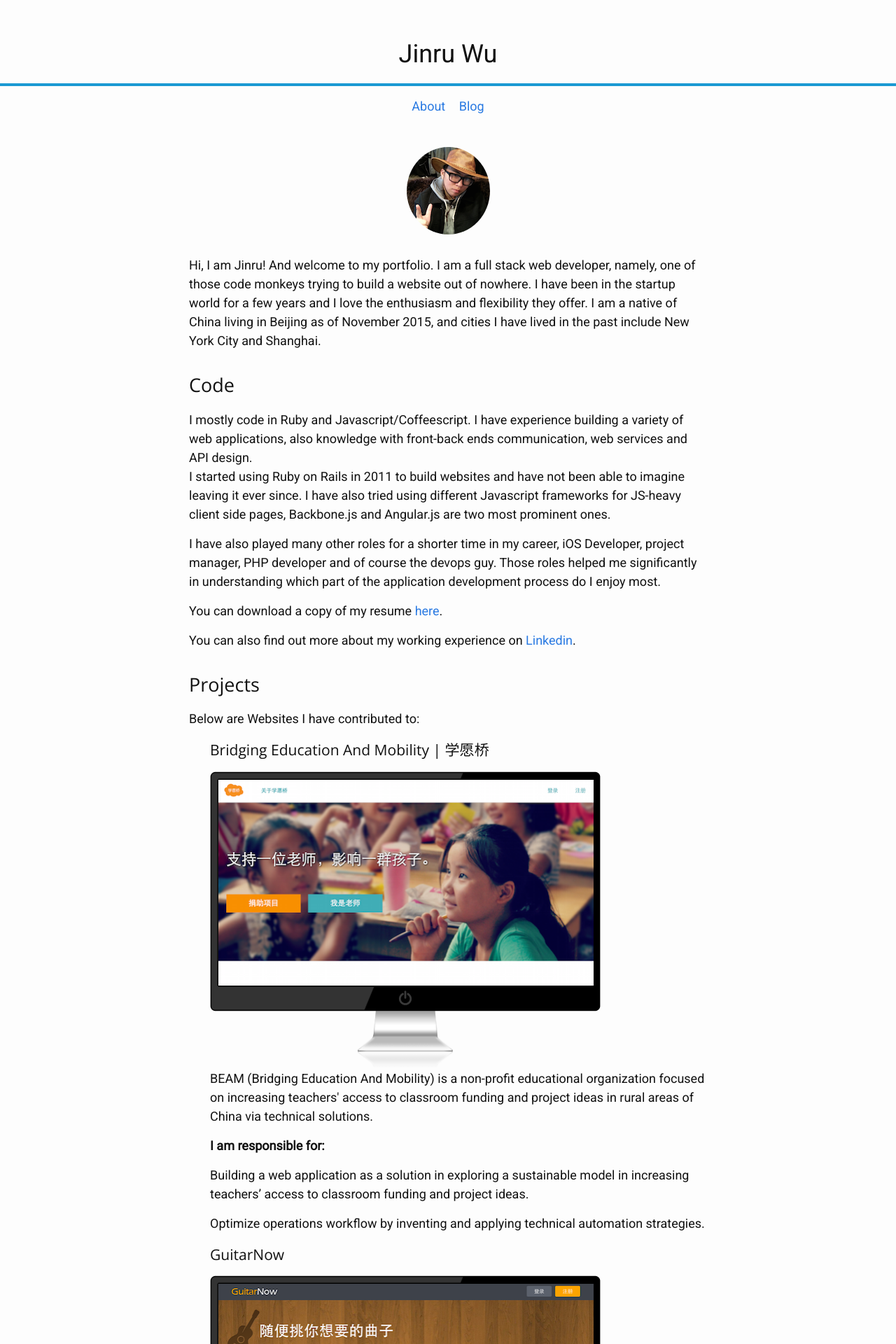
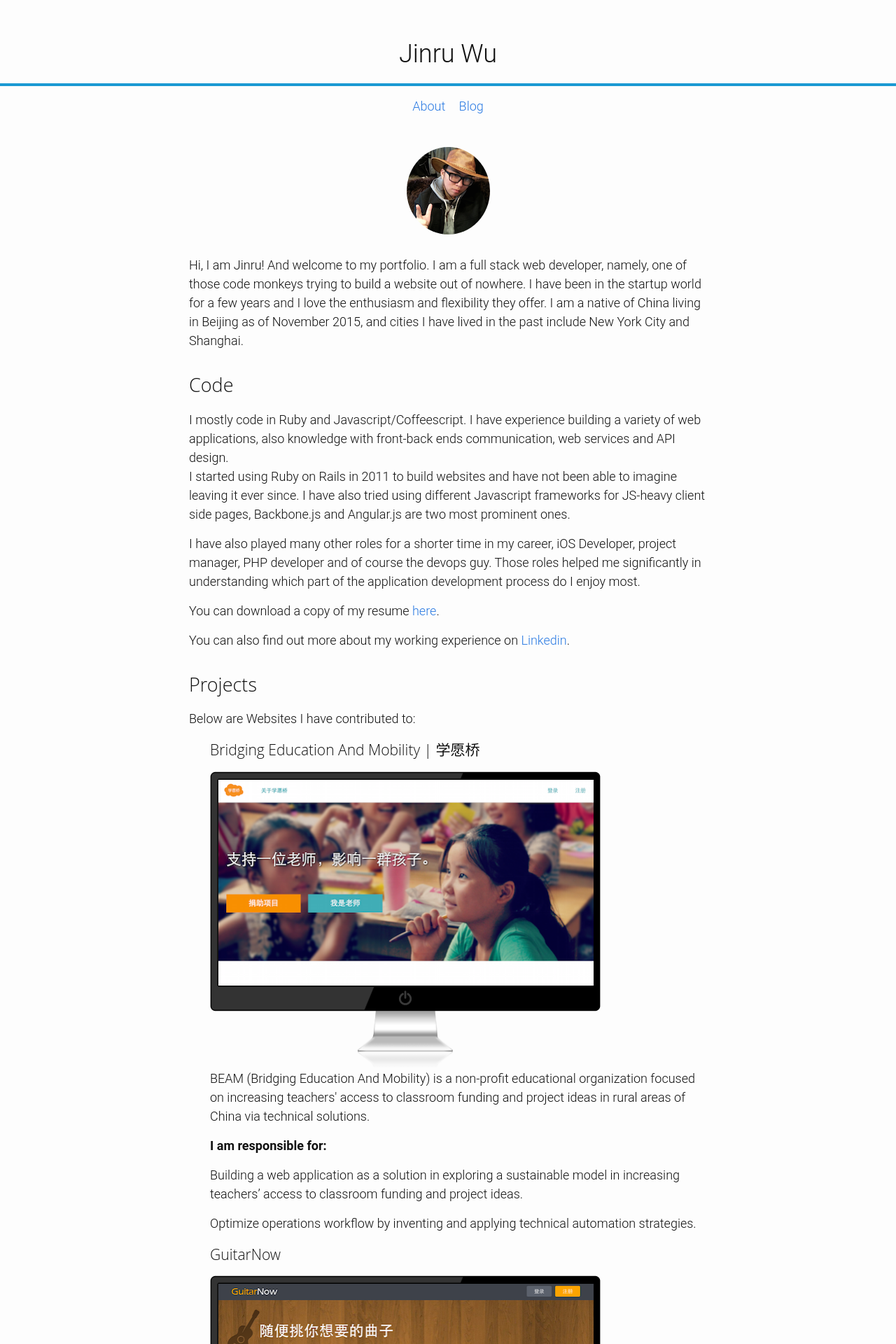
Before and after one commit to bleakwood/bleakwood.github.io, a Jekyll site: the page built from index.html, in a window 1280 px wide. Shown: the top 1920 px of the page at 70% size. Built offline with Jekyll 4.4.1, drawn with Linux system fonts in a browser that asks for light colours; comment, search, counter and statistics services are not loaded.

Commit message:
try out google fonts with Lato

```diff
--- a/_includes/head.html
+++ b/_includes/head.html
@@ -5,7 +5,7 @@
 
     <title>{% if page.title %}{{ page.title }}{% else %}{{ site.title }}{% endif %}</title>
     <meta name="description" content="{{ site.description }}">
-    <link href='//fonts.googleapis.com/css?family=Roboto|Open+Sans:400,300' rel='stylesheet' type='text/css'>
+    <link href='https://fonts.googleapis.com/css?family=Lato:400,700,400italic' rel='stylesheet' type='text/css'>
     <link rel="stylesheet" href="{{ "/css/main.css" | prepend: site.baseurl }}">
     <link rel="canonical" href="{{ page.url | replace:'index.html','' | prepend: site.baseurl | prepend: site.url }}">
     <script src="https://use.typekit.net/kow0msw.js"></script>
```
